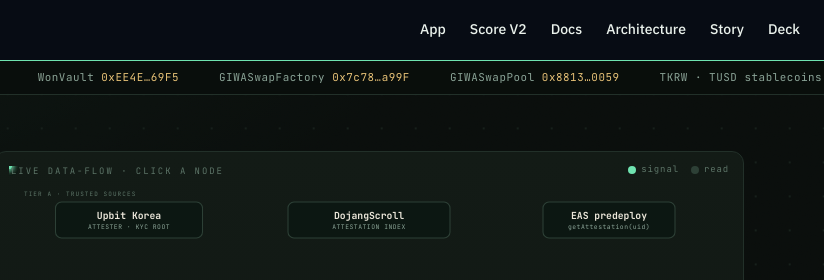
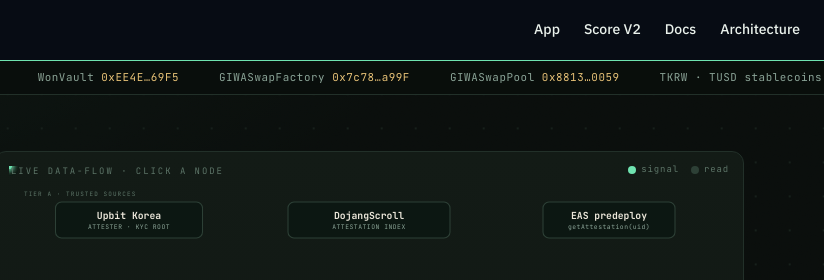
Before and after one commit to thedivine1/giwa-defi-suite, a website: page frontend/architecture.html in a window 1280 px wide. Shown: the top 280 px of the page, 456-1280 px from the left. Drawn offline with Linux system fonts and the light colour scheme.

Commit message:
nav: remove dead Story/Deck links after taking pages offline

```diff
--- a/frontend/architecture.html
+++ b/frontend/architecture.html
@@ -1350,8 +1350,6 @@
         <a href="doc-score-v2.html" class="proven-nav-link">Score V2</a>
         <a href="api-quickstart.html" class="proven-nav-link">Docs</a>
         <a href="architecture.html" class="proven-nav-link">Architecture</a>
-        <a href="story.html" class="proven-nav-link">Story</a>
-        <a href="deck.html" class="proven-nav-link">Deck</a>
     </div>
 </nav>
 
```
Also changed, not shown: frontend/capital-plan.html (+0 -2 lines).
